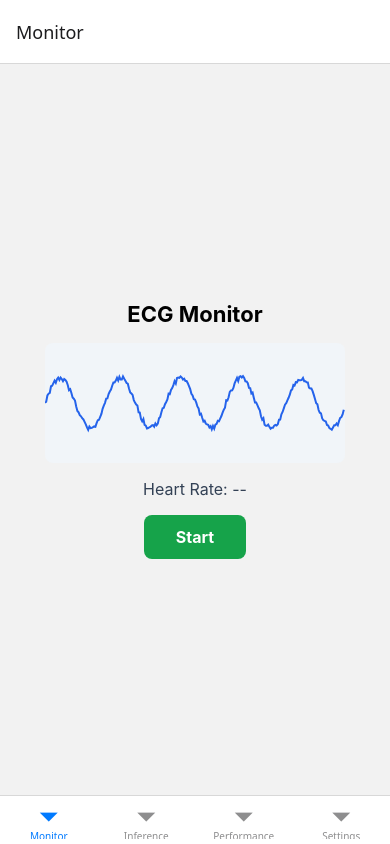
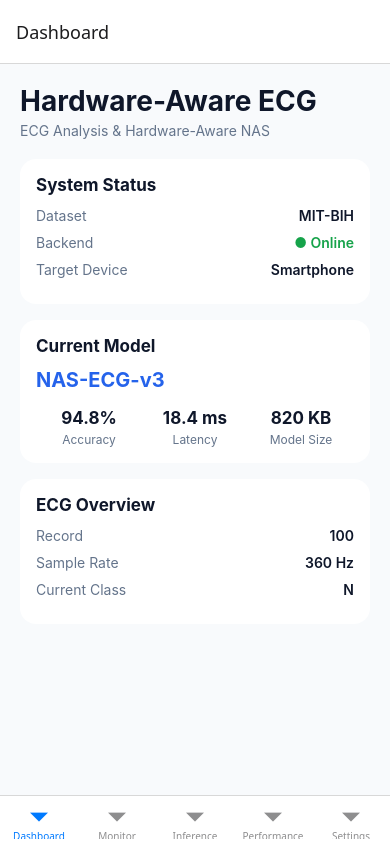
Before and after one commit to L9ng807/MOBILE_MIDTERM_PROJECT, a React Native app: screen /Dashboard in a window 390 px wide. Built offline with nearby package versions, Linux system fonts and the light colour scheme.

Commit message:
Creat dashboard screen

```diff
--- a/src/navigation/RootNavigator.tsx
+++ b/src/navigation/RootNavigator.tsx
@@ -1,5 +1,7 @@
 import { NavigationContainer } from '@react-navigation/native';
 import { createBottomTabNavigator } from '@react-navigation/bottom-tabs';
+
+import DashboardScreen from '../screens/DashboardScreen';
 import ECGMonitorScreen from '../screens/ECGMonitorScreen';
 import InferenceScreen from '../screens/InferenceScreen';
 import PerformanceScreen from '../screens/PerformanceScreen';
@@ -10,7 +12,8 @@ const Tab = createBottomTabNavigator();
 export default function RootNavigator() {
   return (
     <NavigationContainer>
-      <Tab.Navigator>
+      <Tab.Navigator initialRouteName="Dashboard">
+        <Tab.Screen name="Dashboard" component={DashboardScreen} />
         <Tab.Screen name="Monitor" component={ECGMonitorScreen} />
         <Tab.Screen name="Inference" component={InferenceScreen} />
         <Tab.Screen name="Performance" component={PerformanceScreen} />
--- /dev/null
+++ b/src/screens/DashboardScreen.tsx
@@ -0,0 +1,147 @@
+import { ScrollView, StyleSheet, Text, View } from 'react-native';
+
+export default function DashboardScreen() {
+  return (
+    <ScrollView style={styles.container} contentContainerStyle={styles.content}>
+      <Text style={styles.title}>Hardware-Aware ECG</Text>
+      <Text style={styles.subtitle}>
+        ECG Analysis & Hardware-Aware NAS
+      </Text>
+
+      <View style={styles.card}>
+        <Text style={styles.cardTitle}>System Status</Text>
+
+        <View style={styles.row}>
+          <Text style={styles.label}>Dataset</Text>
+          <Text style={styles.value}>MIT-BIH</Text>
+        </View>
+
+        <View style={styles.row}>
+          <Text style={styles.label}>Backend</Text>
+          <Text style={styles.online}>● Online</Text>
+        </View>
+
+        <View style={styles.row}>
+          <Text style={styles.label}>Target Device</Text>
+          <Text style={styles.value}>Smartphone</Text>
+        </View>
+      </View>
+
+      <View style={styles.card}>
+        <Text style={styles.cardTitle}>Current Model</Text>
+
+        <Text style={styles.modelName}>NAS-ECG-v3</Text>
+
+        <View style={styles.metricRow}>
+          <View style={styles.metric}>
+            <Text style={styles.metricValue}>94.8%</Text>
+            <Text style={styles.metricLabel}>Accuracy</Text>
+          </View>
+
+          <View style={styles.metric}>
+            <Text style={styles.metricValue}>18.4 ms</Text>
+            <Text style={styles.metricLabel}>Latency</Text>
+          </View>
+
+          <View style={styles.metric}>
+            <Text style={styles.metricValue}>820 KB</Text>
+            <Text style={styles.metricLabel}>Model Size</Text>
+          </View>
+        </View>
+      </View>
+
+      <View style={styles.card}>
+        <Text style={styles.cardTitle}>ECG Overview</Text>
+
+        <View style={styles.row}>
+          <Text style={styles.label}>Record</Text>
+          <Text style={styles.value}>100</Text>
+        </View>
+
+        <View style={styles.row}>
+          <Text style={styles.label}>Sample Rate</Text>
+          <Text style={styles.value}>360 Hz</Text>
+        </View>
+
+        <View style={styles.row}>
+          <Text style={styles.label}>Current Class</Text>
+          <Text style={styles.value}>N</Text>
+        </View>
+      </View>
+    </ScrollView>
+  );
+}
+
+const styles = StyleSheet.create({
+  container: {
+    flex: 1,
+    backgroundColor: '#f8fafc',
+  },
+  content: {
+    padding: 20,
+    paddingBottom: 40,
+  },
+  title: {
+    fontSize: 28,
+    fontWeight: '700',
+    color: '#0f172a',
+  },
+  subtitle: {
+    fontSize: 14,
+    color: '#64748b',
+    marginTop: 4,
+    marginBottom: 20,
+  },
+  card: {
+    backgroundColor: '#ffffff',
+    borderRadius: 16,
+    padding: 16,
+    marginBottom: 16,
+  },
+  cardTitle: {
+    fontSize: 17,
+    fontWeight: '700',
+    color: '#0f172a',
+    marginBottom: 12,
+  },
+  row: {
+    flexDirection: 'row',
+    justifyContent: 'space-between',
+    marginBottom: 10,
+  },
+  label: {
+    color: '#64748b',
+  },
+  value: {
+    color: '#0f172a',
+    fontWeight: '600',
+  },
+  online: {
+    color: '#16a34a',
+    fontWeight: '600',
+  },
+  modelName: {
+    fontSize: 20,
+    fontWeight: '700',
+    color: '#2563eb',
+    marginBottom: 16,
+  },
+  metricRow: {
+    flexDirection: 'row',
+    justifyContent: 'space-between',
+  },
+  metric: {
+    flex: 1,
+    alignItems: 'center',
+  },
+  metricValue: {
+    fontSize: 17,
+    fontWeight: '700',
+    color: '#0f172a',
+  },
+  metricLabel: {
+    fontSize: 12,
+    color: '#64748b',
+    marginTop: 4,
+  },
+});
```
